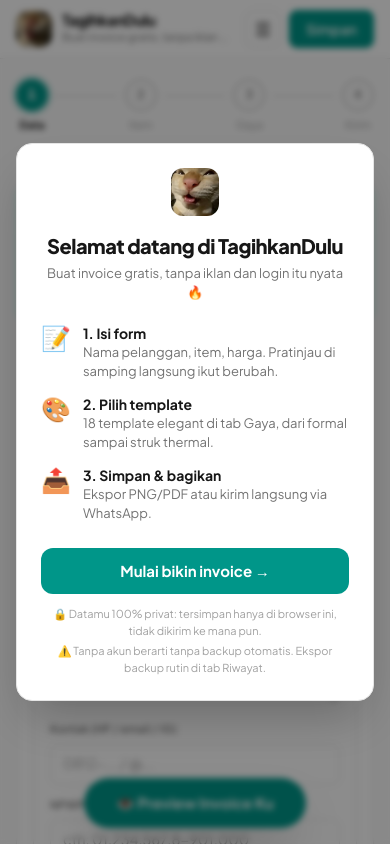
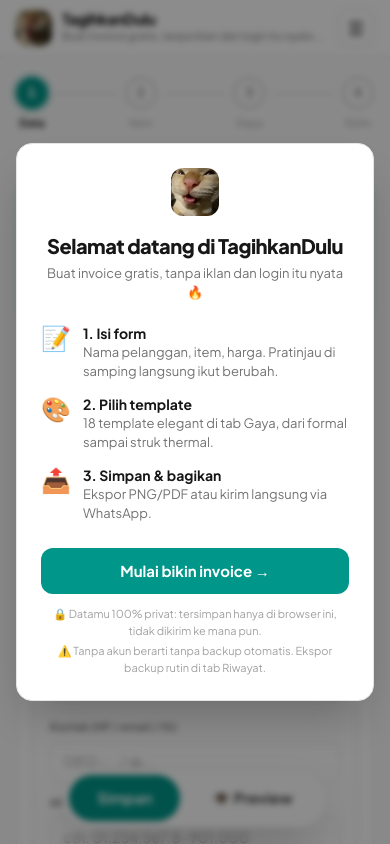
Before and after one commit to junanda24/notakandulu, a React (Vite) app: page / in a window 390 px wide. Shown: the top 844 px of the page. Built offline with nearby package versions, Linux system fonts and the light colour scheme.

Commit message:
Mobile: Simpan jadi floating bar (gabung Preview); header Simpan desktop-only

```diff
--- a/src/App.jsx
+++ b/src/App.jsx
@@ -218,7 +218,7 @@ export default function App() {
             >
               ☰
             </button>
-            <Btn onClick={handleSave} primary className="py-2! px-4! text-sm!">Simpan</Btn>
+            <Btn onClick={handleSave} primary className="hidden lg:inline-block py-2! px-4! text-sm!">Simpan</Btn>
           </div>
         </div>
       </header>
@@ -264,7 +264,7 @@ export default function App() {
       )}
     </div>
 
-      {/* Floating preview button — khusus HP */}
+      {/* Floating action bar — khusus HP: Simpan + Preview */}
       {tab !== "saran" && (
         <>
           <div className="h-24 lg:hidden" />
@@ -272,12 +272,22 @@ export default function App() {
             className="lg:hidden fixed bottom-0 inset-x-0 z-40 flex justify-center px-4"
             style={{ paddingBottom: "max(1rem, env(safe-area-inset-bottom))" }}
           >
-            <button
-              onClick={() => setPreviewOpen(true)}
-              className="rounded-full bg-teal-600 hover:bg-teal-500 text-white font-bold px-8 py-3.5 shadow-2xl text-[15px] transition active:scale-95"
-            >
-              👁️ Preview Invoice Ku
-            </button>
+            <div className="flex items-center gap-1 rounded-full border border-line bg-white/95 dark:bg-neutral-900/95 p-1.5 shadow-2xl backdrop-blur">
+              {tab === "buat" && (
+                <button
+                  onClick={handleSave}
+                  className="rounded-full bg-teal-600 hover:bg-teal-500 text-white font-bold px-7 py-3 shadow text-[15px] transition active:scale-95"
+                >
+                  Simpan
+                </button>
+              )}
+              <button
+                onClick={() => setPreviewOpen(true)}
+                className="rounded-full px-7 py-3 font-bold text-[15px] text-neutral-700 dark:text-neutral-200 transition active:scale-95"
+              >
+                👁️ Preview
+              </button>
+            </div>
           </div>
         </>
       )}
```
Also changed, not shown: 4 other files (tests, documents, lock files or other folders).
